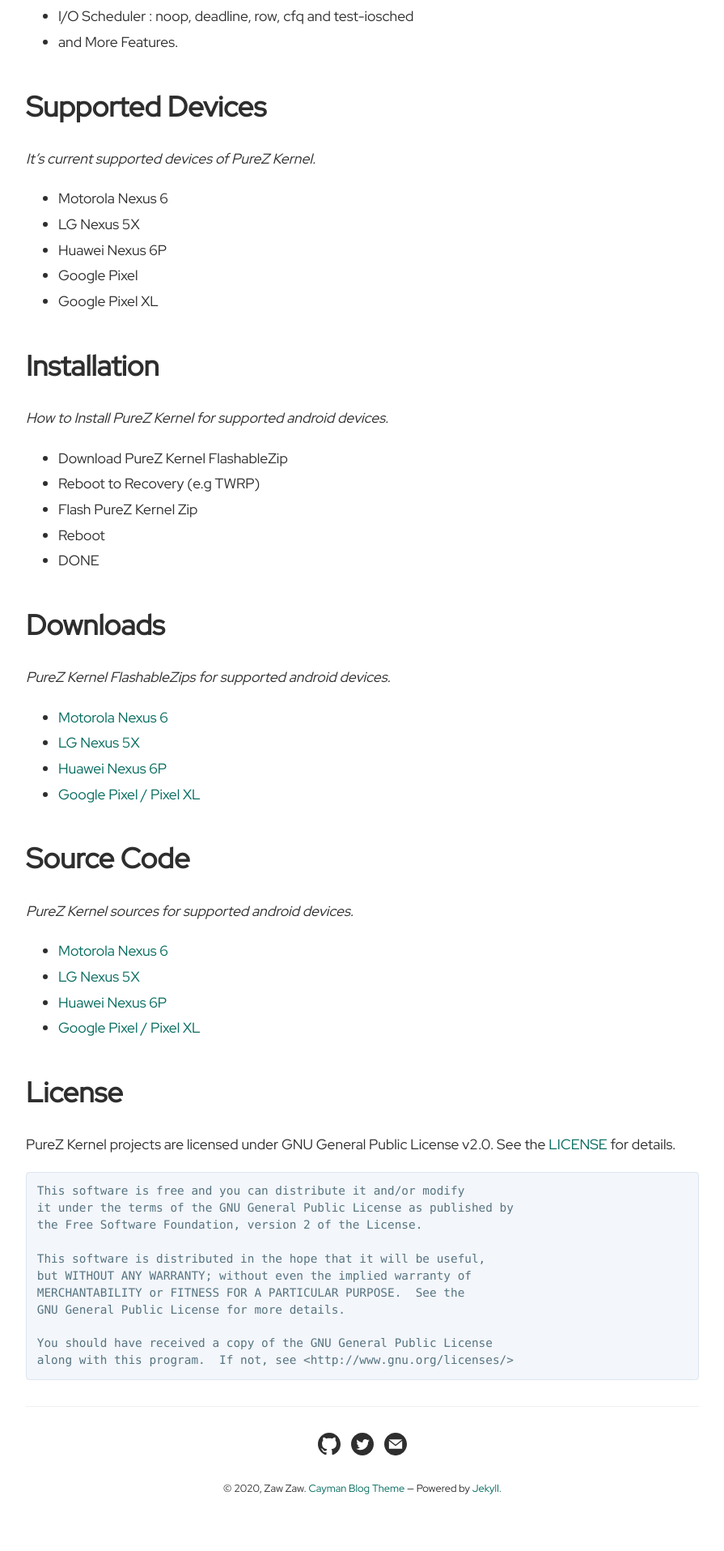
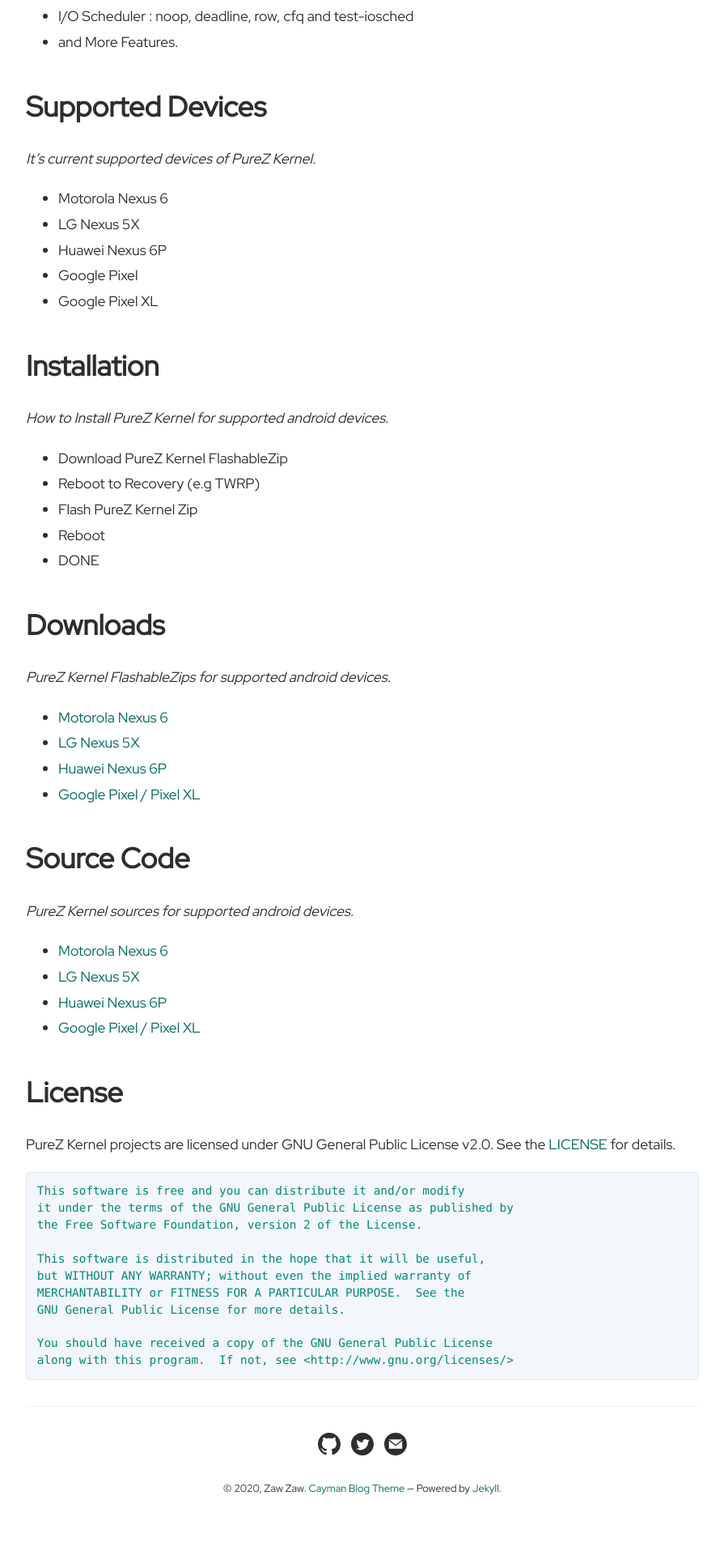
Before and after one commit to zawzaww/zawzaww.github.io, a Jekyll site: the page built from pages/purez-kernel.md, in a window 1280 px wide. Shown: the part 1719-3634 px from the top of the page at 81% size, without its empty margins (192-1087 px from the left). Built offline with Jekyll 4.4.1, drawn with Linux system fonts in a browser that asks for light colours.

Commit message:
_sass: variables.scss: update code text color

```diff
--- a/_sass/variables.scss
+++ b/_sass/variables.scss
@@ -15,7 +15,7 @@
 
 // Code colors.
 $code-bg-color: #f3f6fa !default;
-$code-text-color: #567482 !default;
+$code-text-color: #00897b !default;
 
 // Borders colors.
 $border-color: #dce6f0 !default;
```
